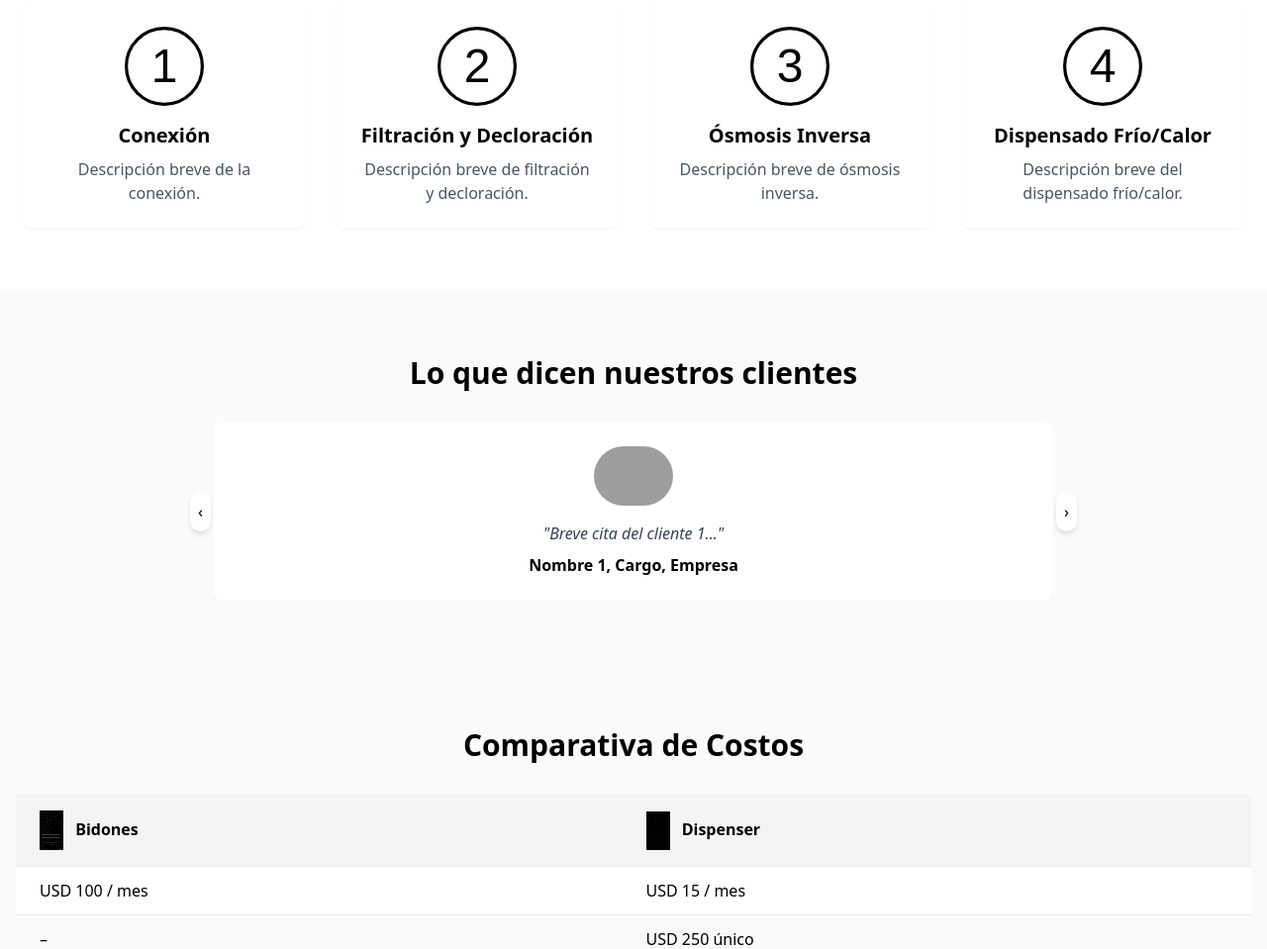
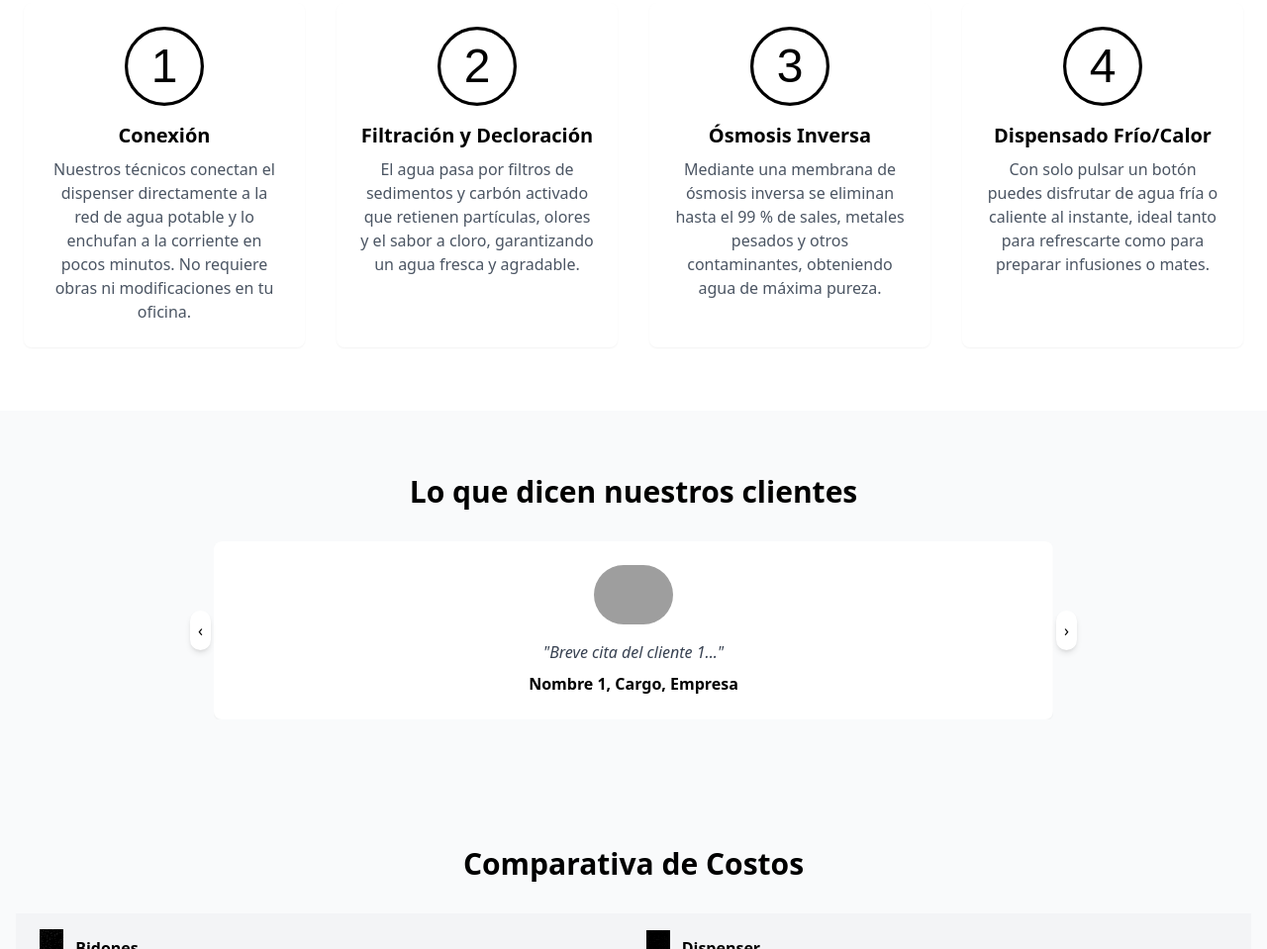
Before and after one commit to pingitzern/landingPageDISPENSER, a website: page public/index.html in a window 1280 px wide. Shown: the part 1613-2572 px from the top of the page at 99% size. Drawn offline with Linux system fonts and the light colour scheme; grey boxes are pictures that could not be loaded.

Commit message:
feat: add detailed texts for cómo funciona cards

```diff
--- a/public/index.html
+++ b/public/index.html
@@ -190,7 +190,9 @@
           />
           <h3 class="text-xl font-semibold mt-4 text-center">Conexión</h3>
           <p class="text-gray-600 mt-2 text-center">
-            Descripción breve de la conexión.
+            Nuestros técnicos conectan el dispenser directamente a la red de
+            agua potable y lo enchufan a la corriente en pocos minutos. No
+            requiere obras ni modificaciones en tu oficina.
           </p>
         </div>
         <div class="bg-white rounded-lg shadow-sm p-6">
@@ -204,7 +206,9 @@
             Filtración y Decloración
           </h3>
           <p class="text-gray-600 mt-2 text-center">
-            Descripción breve de filtración y decloración.
+            El agua pasa por filtros de sedimentos y carbón activado que
+            retienen partículas, olores y el sabor a cloro, garantizando un
+            agua fresca y agradable.
           </p>
         </div>
         <div class="bg-white rounded-lg shadow-sm p-6">
@@ -218,7 +222,9 @@
             Ósmosis Inversa
           </h3>
           <p class="text-gray-600 mt-2 text-center">
-            Descripción breve de ósmosis inversa.
+            Mediante una membrana de ósmosis inversa se eliminan hasta el 99 %
+            de sales, metales pesados y otros contaminantes, obteniendo agua de
+            máxima pureza.
           </p>
         </div>
         <div class="bg-white rounded-lg shadow-sm p-6">
@@ -232,7 +238,9 @@
             Dispensado Frío/Calor
           </h3>
           <p class="text-gray-600 mt-2 text-center">
-            Descripción breve del dispensado frío/calor.
+            Con solo pulsar un botón puedes disfrutar de agua fría o caliente
+            al instante, ideal tanto para refrescarte como para preparar
+            infusiones o mates.
           </p>
         </div>
       </div>
```
